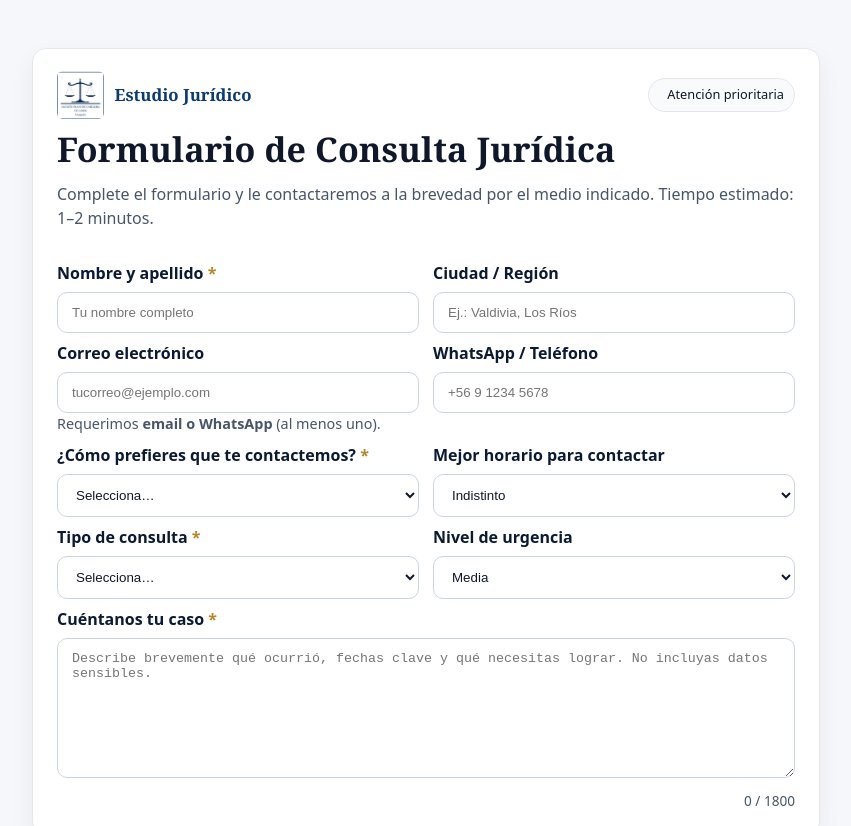
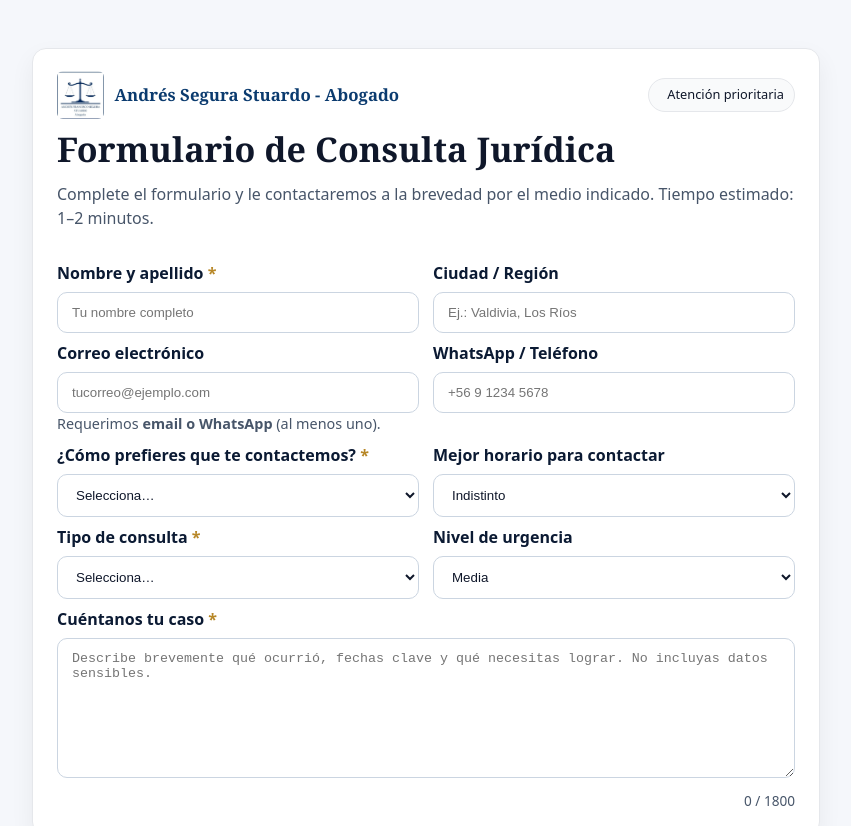
Before and after one commit to SeguraAbogado/formulario-consulta-juridica, a plain HTML site: page index.html in a window 1280 px wide. Shown: the top 826 px of the page, without its empty margins (214-1065 px from the left). Drawn offline with Linux system fonts and the light colour scheme.

Commit message:
Update index.html

```diff
--- a/index.html
+++ b/index.html
@@ -78,7 +78,7 @@
     <div class="logo">
       <img src="./logo.png" alt="Logo Estudio Jurídico" style="height:48px; width:auto; border-radius:6px;" />
       <strong style="font-family: Georgia, Cambria, 'Times New Roman', Times, serif; font-size:1.05rem">
-        Estudio Jurídico
+        Andrés Segura Stuardo - Abogado
       </strong>
     </div>
     <span class="badge"><span class="dot"></span> Atención prioritaria</span>
@@ -93,7 +93,7 @@
         <input type="hidden" name="_subject" value="Nueva consulta jurídica desde el sitio" />
         <input type="hidden" name="_template" value="table" />
         <!-- Si quieres copia a tu correo, cambia a tu email: -->
-        <!-- <input type="hidden" name="_cc" value="tucorreo@ejemplo.com" /> -->
+        <!-- <input type="hidden" name="_cc" value="contactoseguraabogado@gmail.com" /> -->
         <!-- Anti‑spam honeypot -->
         <div class="honeypot" aria-hidden="true">
           <label>Si ves este campo, no lo llenes</label>
```
